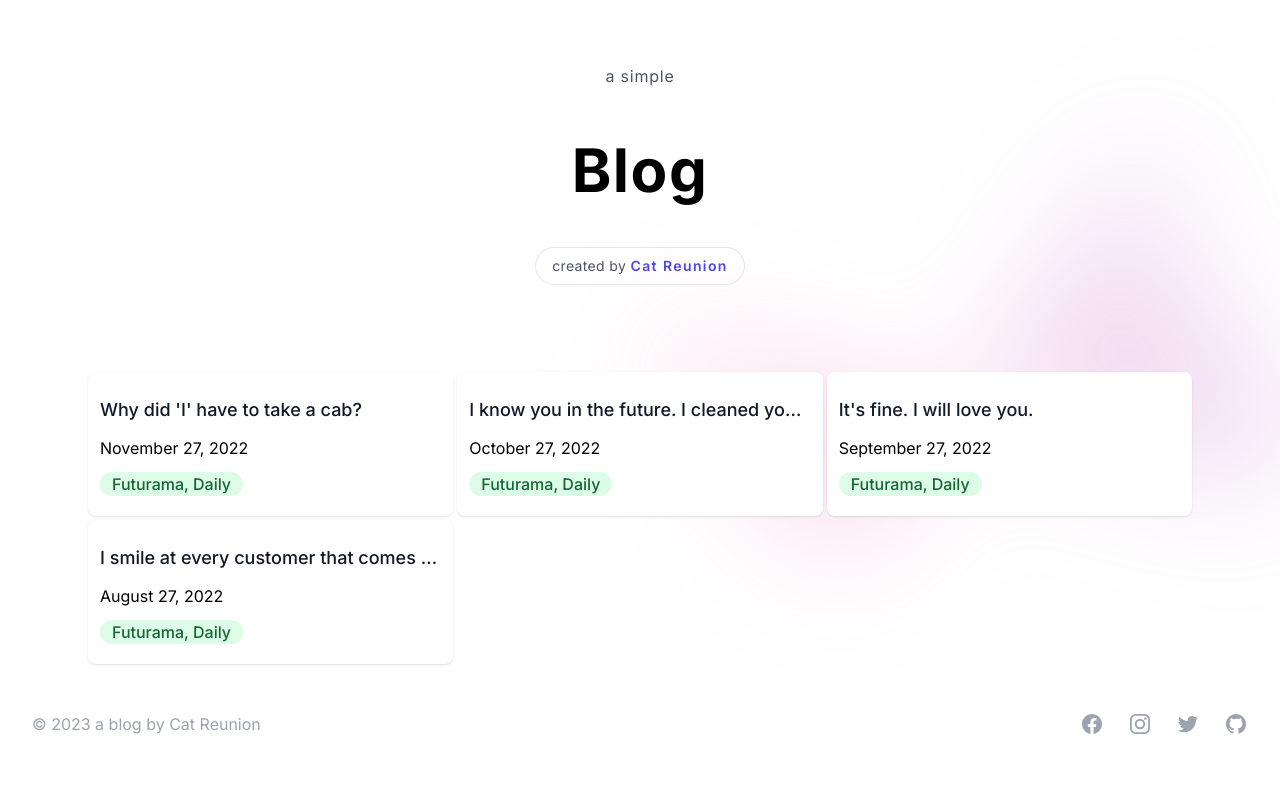
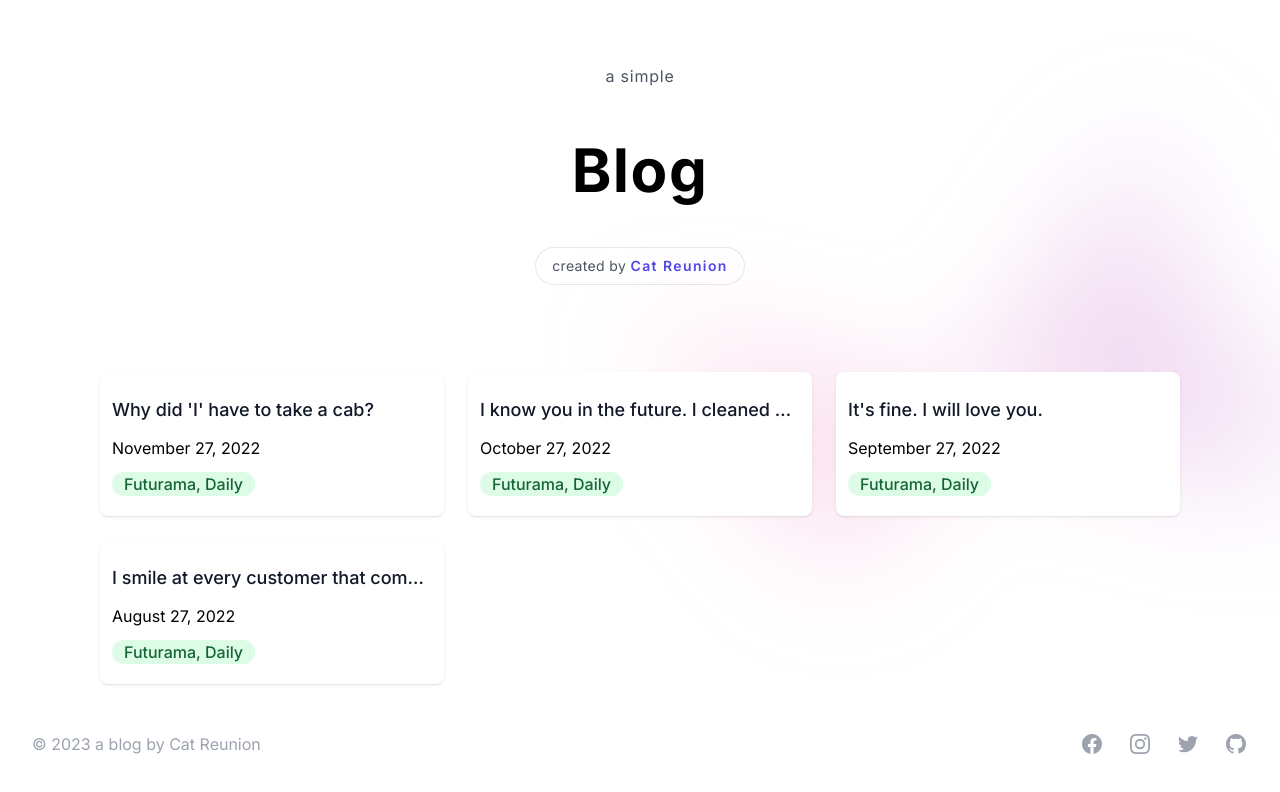
Before and after one commit to catreunion/isaac-sb, a Next.js app: page / in a window 1280 px wide. Shown: the top 792 px of the page. Built offline with nearby package versions, Linux system fonts and the light colour scheme.

Commit message:
version 1.0.11

```diff
--- a/src/comp/C02ArticlesToDisplay.jsx
+++ b/src/comp/C02ArticlesToDisplay.jsx
@@ -3,10 +3,7 @@ import DateFormatter from '@/comp/DateFormatter'
 
 const ArticlesToDisplay = ({ articles }) => {
   return (
-    <ul
-      role="list"
-      className="mx-auto grid max-w-6xl grid-cols-1 gap-1 px-3 sm:grid-cols-2 sm:px-6 lg:grid-cols-3"
-    >
+    <ul role="list" className="mx-auto grid max-w-6xl grid-cols-1 gap-6 px-9 sm:grid-cols-2 lg:grid-cols-3">
       {articles.map((item) => (
         <li key={item.id} className="col-span-1 divide-y divide-gray-200 rounded-lg bg-white shadow">
           <div className="flex w-full items-center justify-between space-x-6 p-3">
```
